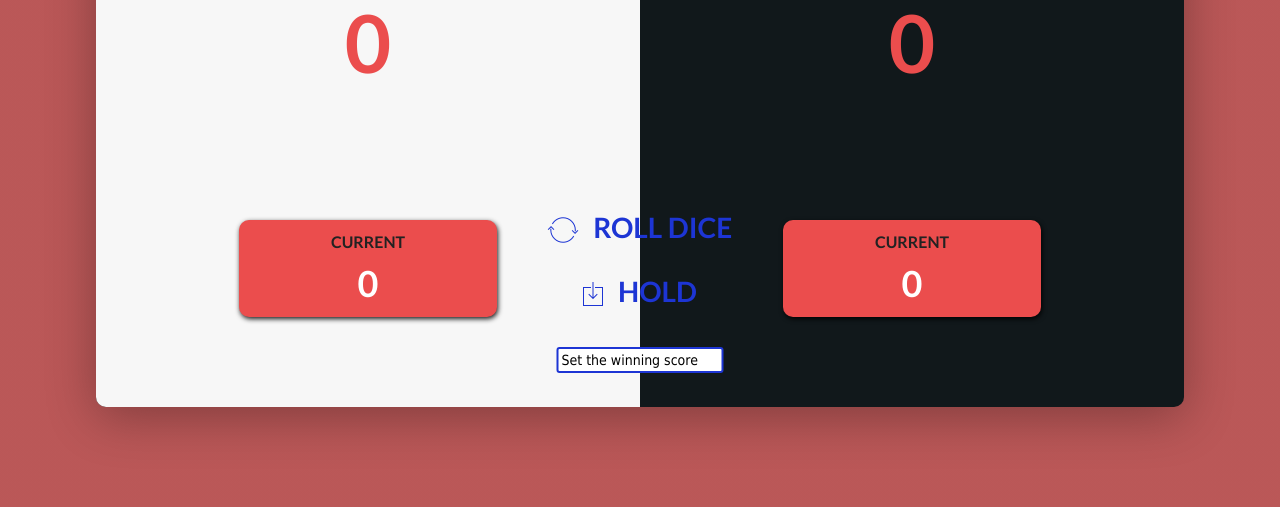
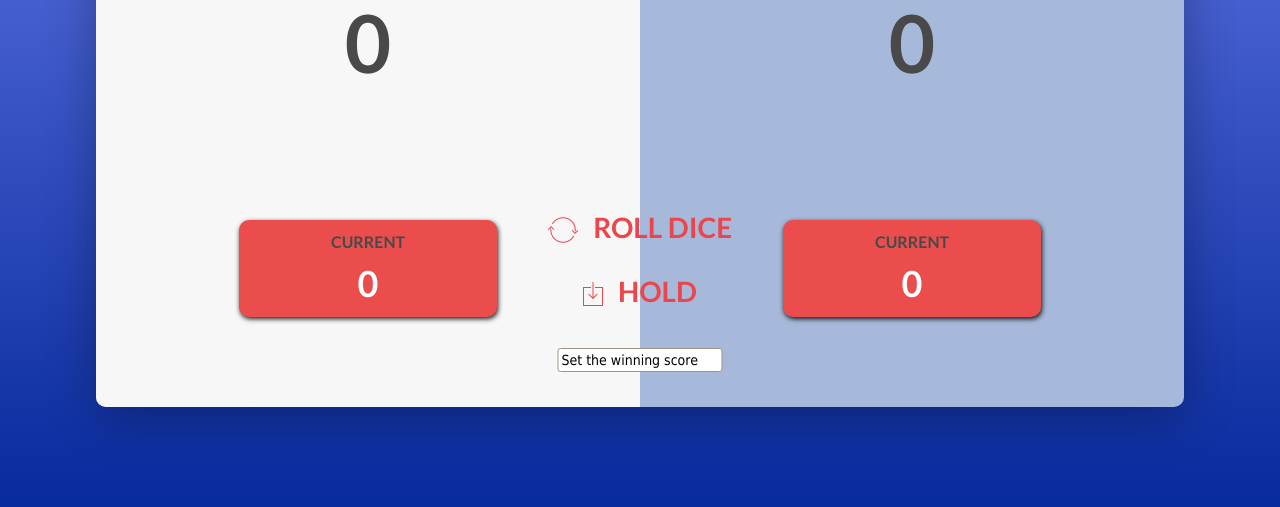
Before and after one commit to mykytav/rolling-dice, a plain HTML site: page index.html in a window 1280 px wide. Shown: the part 293-800 px from the top of the page. Drawn offline with nearby package versions, Linux system fonts and the light colour scheme.

Commit message:
updated styles

```diff
--- a/style.css
+++ b/style.css
@@ -15,10 +15,7 @@
 }
 
 body {
-  background-image: linear-gradient(
-    rgba(155, 11, 11, 0.685),
-    rgba(155, 11, 11, 0.685)
-  );
+  background-image: linear-gradient(rgb(105, 125, 236), rgb(7, 42, 156));
   background-size: cover;
   background-position: center;
   font-family: Lato;
@@ -37,7 +34,7 @@ body {
   top: 50%;
   left: 50%;
   transform: translate(-50%, -50%);
-  background-color: rgb(17, 24, 27);
+  background-color: rgb(167, 185, 218);
   box-shadow: 0px 10px 50px rgba(0, 0, 0, 0.3);
   overflow: hidden;
 }
@@ -59,7 +56,7 @@ body {
 }
 
 .number-change input {
-  border: 2px solid rgb(29, 53, 212);
+  border: 1.2px solid #9c9587;
   border-radius: 3px;
   outline: 0;
   padding: 3px;
@@ -82,6 +79,7 @@ body {
 
 .player-name {
   font-size: 48px;
+  color: #4a494a;
   text-align: center;
   text-transform: uppercase;
   letter-spacing: 2px;
@@ -95,7 +93,7 @@ body {
   text-align: center;
   font-size: 80px;
   font-weight: 700;
-  color: #eb4d4d;
+  color: #4a494a;
   margin-bottom: 130px;
 }
 
@@ -138,7 +136,7 @@ body {
   margin-bottom: 10px;
   font-size: 16px;
   font-weight: 700;
-  color: #222;
+  color: #4a494a;
 }
 
 .player-current-score {
@@ -150,7 +148,7 @@ button {
   width: 240px;
   left: 50%;
   transform: translateX(-50%);
-  color: rgb(29, 53, 212);
+  color: #eb464c;
   background: none;
   border: none;
   font-family: Lato;
@@ -170,7 +168,7 @@ button:focus {
 }
 
 i {
-  color: rgb(29, 53, 212);
+  color: #eb464c;
   display: inline-block;
   font-weight: 700;
   margin-right: 15px;
```
